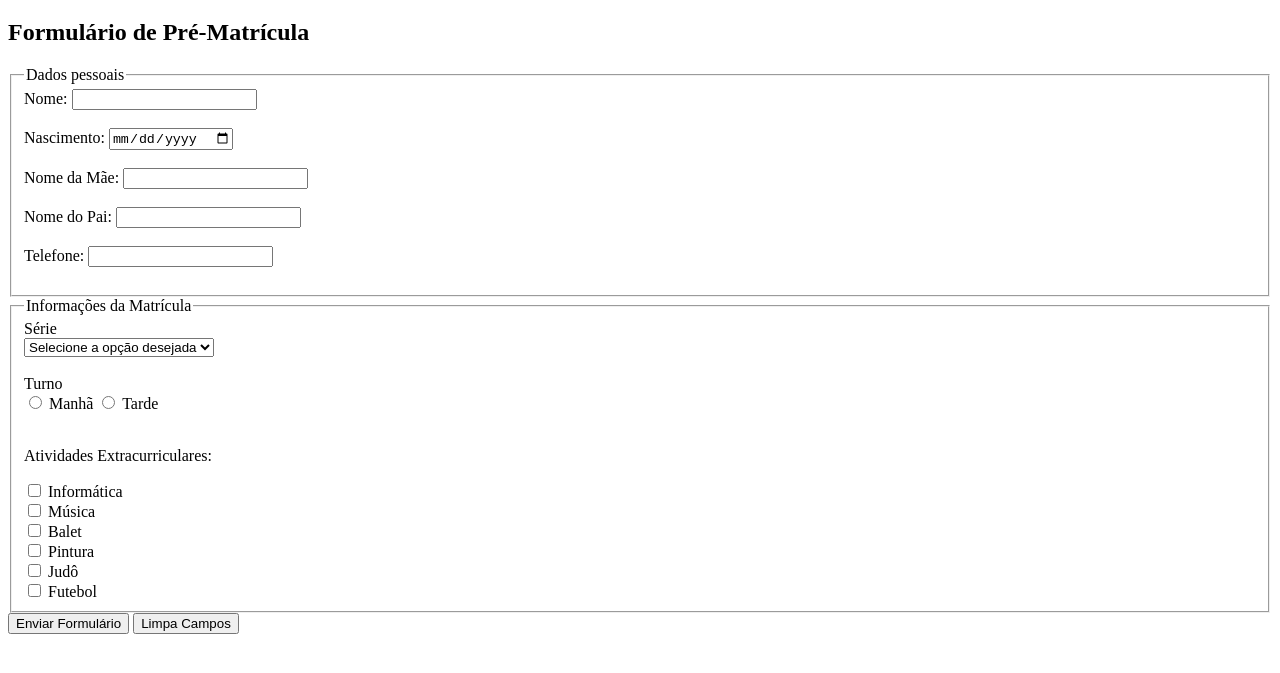
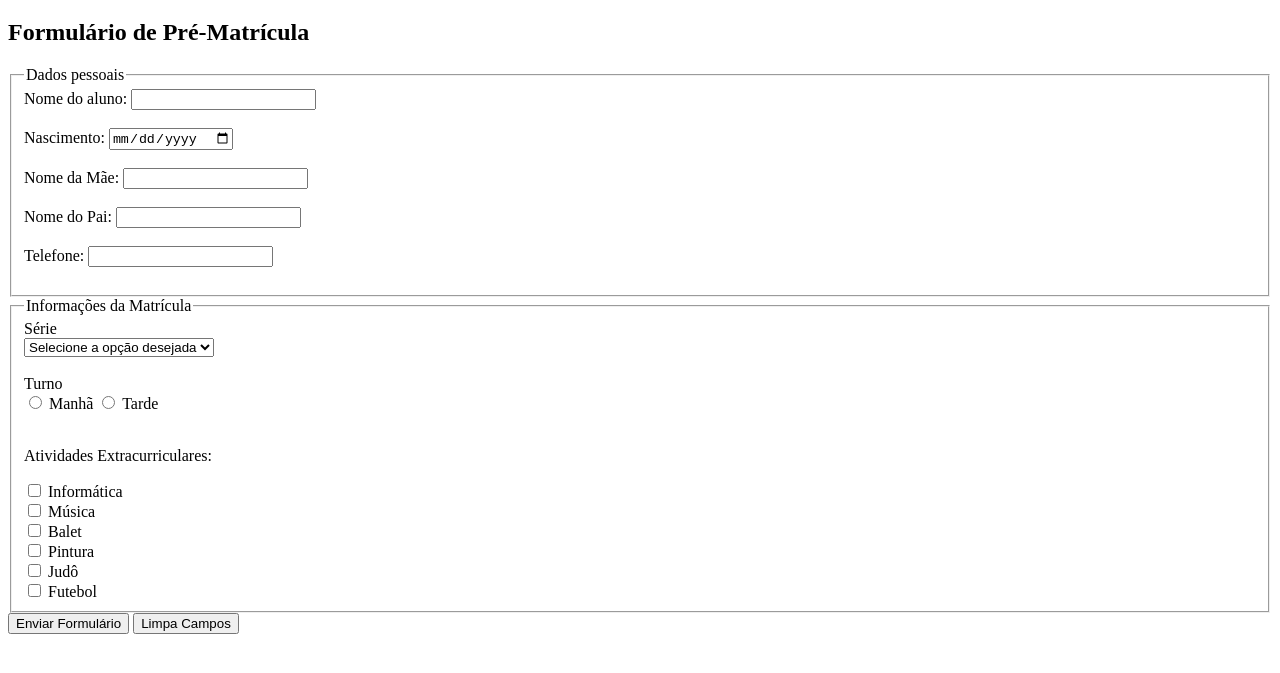
Before and after one commit to fireb1rdz/Entra21---Gustavo, a plain HTML site: page Módulo 04 - HTML e CSS/Aula 02 - Formulários, Listas e Tabelas/Exercicio7.html in a window 1280 px wide. Shown: the part 61-734 px from the top of the page. Drawn offline with Linux system fonts and the light colour scheme.

Commit message:
feat: :art: Alterando input nome do aluno

```diff
--- a/Módulo 04 - HTML e CSS/Aula 02 - Formulários, Listas e Tabelas/Exercicio7.html
+++ b/Módulo 04 - HTML e CSS/Aula 02 - Formulários, Listas e Tabelas/Exercicio7.html
@@ -11,7 +11,7 @@
     <fieldset>
         <legend>Dados pessoais</legend>
         <form>
-            <label>Nome:
+            <label>Nome do aluno:
                 <input type="text" name="nomeAluno">
             </label><br><br>
 
```
